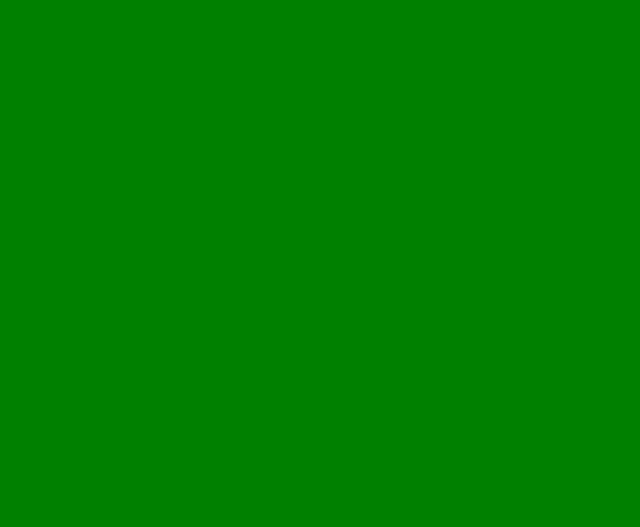
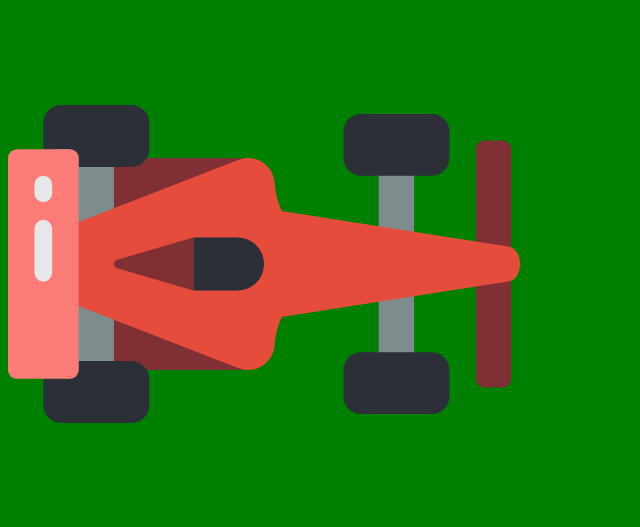
Before and after one commit to danielwrosenbaum/driving-game, a website: page index.html in a window 1280 px wide. Shown: the whole page, without its empty margins (0-640 px from the left). Drawn offline with Linux system fonts and the light colour scheme.

Commit message:
add car to html. #1

```diff
--- a/index.html
+++ b/index.html
@@ -5,6 +5,9 @@
     <link rel="stylesheet" href="styles.css">
   </head>
   <body>
+    <div class="container">
+      <img src="images/f1.svg" alt="racecar">
+    </div>
 
     <script src="main.js"></script>
   </body>
```
